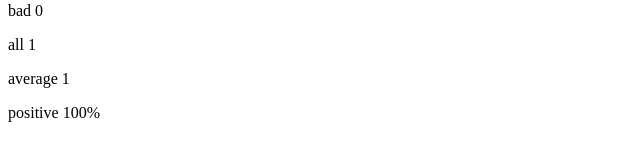
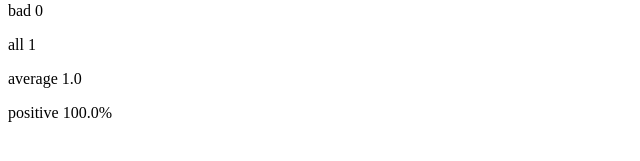
Before and after one commit to Daembius/FullStackOpen, a React (Vite) app in the folder part1/unicafe/: page / in a window 1280 px wide. Both pictures are taken after a click on the button "good". Shown: the part 247-408 px from the top of the page, without its empty margins (0-640 px from the left). Built offline with nearby package versions, Linux system fonts and the light colour scheme.

Commit message:
Exercise 1.10: unicafe step 5 - extracted StatisticLine

```diff
--- a/part1/unicafe/src/App.jsx
+++ b/part1/unicafe/src/App.jsx
@@ -1,25 +1,31 @@
 import { useState } from "react";
 
-// extract statistics into its own component
+
+// Display a single statistic
+const StatisticLine = ({ text, value }) => (
+  <p>{text} {value}</p>
+);
+
+
 const Statistics = ({ good, neutral, bad }) => {
   const all = good + neutral + bad;
 
   if (all === 0) {
     return <p>No feedback given</p>;
   }
-  const average = (good - bad) / all.toFixed(1);
-  const positive = (100 * good) / all.toFixed(1);
+  const average = (good - bad) / all;
+  const positive = (100 * good) / all;
 
   console.log("all", all, "average", average, "positive", positive);
 
   return (
     <div>
-      <p>good {good}</p>
-      <p>neutral {neutral}</p>
-      <p>bad {bad}</p>
-      <p>all {all}</p>
-      <p>average {average}</p>
-      <p>positive {positive}%</p>
+      <StatisticLine text="good" value={good}/>
+      <StatisticLine text="neutral" value={neutral}/>
+      <StatisticLine text="bad" value={bad}/>
+      <StatisticLine text="all" value={all}/>
+      <StatisticLine text="average" value={average.toFixed(1)}/>
+      <StatisticLine text="positive" value={positive.toFixed(1) + "%"}/>
     </div>
   );
 };
```
